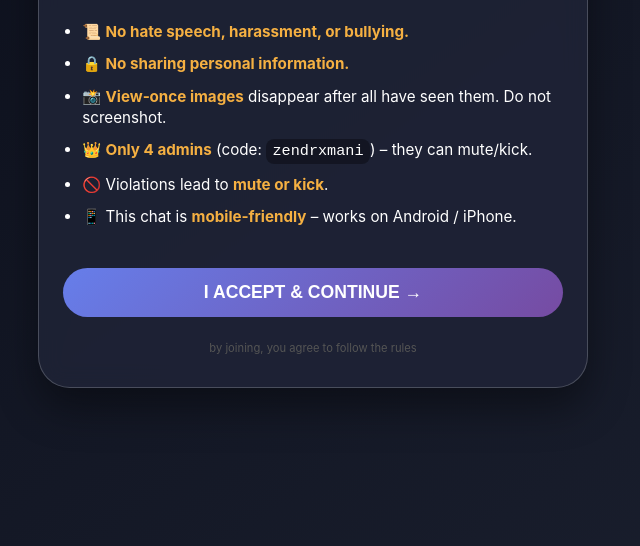
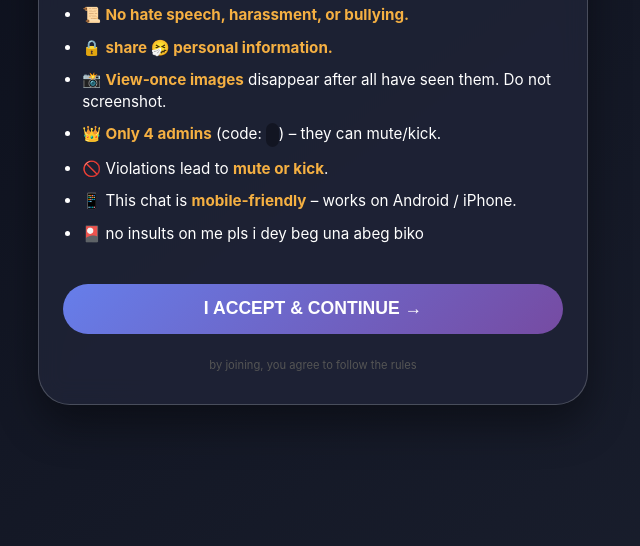
Before and after one commit to zendrx/class-anon, a website: page index.html in a window 1280 px wide. Shown: the part 254-800 px from the top of the page, without its empty margins (327-967 px from the left). Drawn offline with Linux system fonts and the light colour scheme.

Commit message:
Update rules in index.html for clarity and tone

```diff
--- a/index.html
+++ b/index.html
@@ -55,11 +55,12 @@
   <div class="sub">Anonymous · Secure · Ephemeral</div>
   <ul class="rule-list">
     <li>📜 <span class="highlight">No hate speech, harassment, or bullying.</span></li>
-    <li>🔒 <span class="highlight">No sharing personal information.</span></li>
+    <li>🔒 <span class="highlight">share 🤧 personal information.</span></li>
     <li>📸 <span class="highlight">View‑once images</span> disappear after all have seen them. Do not screenshot.</li>
-    <li>👑 <span class="highlight">Only 4 admins</span> (code: <code style="background:#00000055; padding:0.2rem 0.4rem; border-radius:0.5rem;">zendrxmani</code>) – they can mute/kick.</li>
+    <li>👑 <span class="highlight">Only 4 admins</span> (code: <code style="background:#00000055; padding:0.2rem 0.4rem; border-radius:0.5rem;"></code>) – they can mute/kick.</li>
     <li>🚫 Violations lead to <span class="highlight">mute or kick</span>.</li>
     <li>📱 This chat is <span class="highlight">mobile‑friendly</span> – works on Android / iPhone.</li>
+    <li>🎴 no insults on me pls i dey beg una abeg biko </li>
   </ul>
   <button id="acceptBtn">I ACCEPT & CONTINUE →</button>
   <footer>by joining, you agree to follow the rules</footer>
```
